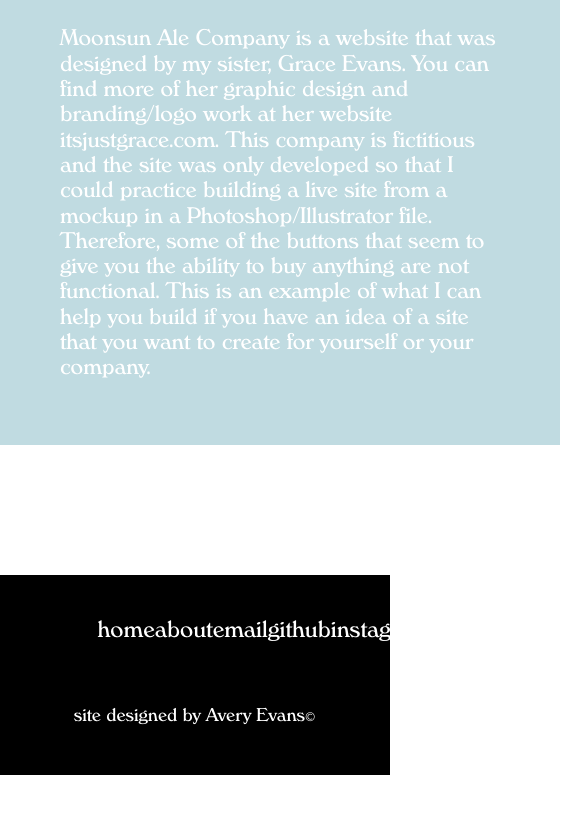
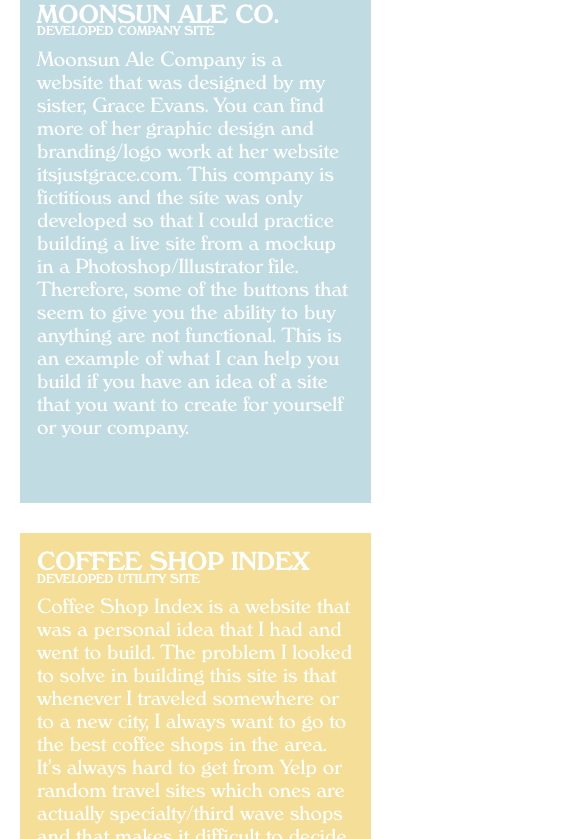
Before and after one commit to averye457/NewPortfolioSite, a plain HTML site: page docs/index.html in a window 390 px wide. Shown: the part 345-1184 px from the top of the page, 585 px wide, since content can reach past the window. Before the commit the page ends 1120 px from the top, so only its background shows below. Drawn offline with Linux system fonts and the light colour scheme.

Commit message:
finished responsiveness

```diff
--- a/docs/style.css
+++ b/docs/style.css
@@ -169,3 +169,250 @@ footer p {
 footer span {
   font-size: 12px;
 }
+
+@media (max-width: 1200px) {
+
+  .page-wrapper {
+    width: 900px;
+  }
+
+  .square {
+    width: 425px;
+    height: 425px;
+    margin-bottom: 30px;
+  }
+
+  .square-content {
+    width: 375px;
+    height: 375px;
+    margin-top: 25px;
+    margin-left: 25px;
+  }
+
+  h1 {
+    font-size: 33px;
+    text-transform: uppercase;
+    letter-spacing: 1px;
+  }
+
+  p {
+    margin-top: 15px;
+    font-size: 19px;
+  }
+
+  .profile-blurb {
+    font-size: 20px;
+  }
+
+}
+
+@media (max-width: 950px) {
+
+  .page-wrapper {
+    width: 600px;
+  }
+
+  .logo {
+    width: 35%;
+    height: auto;
+  }
+
+  .nav {
+    width: 55%;
+    display: flex;
+    flex-direction: row;
+    justify-content: space-between;
+  }
+
+  .square {
+    width: 600px;
+    height: 600px;
+    margin-bottom: 30px;
+  }
+
+  .square-content {
+    width: 500px;
+    height: 500px;
+    margin-top: 50px;
+    margin-left: 50px;
+  }
+
+  h1 {
+    font-size: 42px;
+    text-transform: uppercase;
+    letter-spacing: 2px;
+  }
+
+  p {
+    margin-top: 25px;
+    font-size: 26px;
+  }
+
+  .footer-nav {
+    width: 70%;
+    margin-top: 25px;
+  }
+
+  .profile-blurb {
+    font-size: 26px;
+  }
+
+  .square-border {
+    border: none;
+  }
+
+  .profile-pic-disappear {
+    float: left;
+    display: none;
+  }
+
+  .profile-blurb {
+    font-size: 23px;
+  }
+
+  .bio {
+    width: 80%;
+    margin-bottom: 100px;
+  }
+
+}
+
+@media (max-width: 650px) {
+
+  .page-wrapper {
+    width: 90%;
+  }
+
+  .top {
+    height: 300px;
+    flex-direction: column;
+    justify-content: space-around;
+  }
+
+  .logo {
+    width: 50%;
+    height: auto;
+  }
+
+  .logo-link {
+    left: 25%;
+  }
+
+  .nav {
+    width: 80%;
+    display: flex;
+    flex-direction: row;
+    justify-content: space-between;
+  }
+
+  .square {
+    width: 100%;
+    height: auto;
+    margin-bottom: 30px;
+  }
+
+  .square-content {
+    width: 90%;
+    margin-left: 5%;
+    margin-top: 5%;
+  }
+
+  h1 {
+    font-size: 40px;
+    text-transform: uppercase;
+    letter-spacing: 2px;
+  }
+
+  p {
+    margin-top: 15px;
+    font-size: 25px;
+  }
+
+  .footer-nav {
+    width: 70%;
+    margin-top: 25px;
+  }
+
+}
+
+@media (max-width: 575px) {
+
+  h1 {
+    font-size: 32px;
+    text-transform: uppercase;
+    letter-spacing: 1px;
+  }
+
+  p {
+    margin-top: 5px;
+    font-size: 22px;
+  }
+
+  .footer-nav div a {
+    font-size: 18px;
+  }
+
+  .footer-nav {
+    width: 80%;
+    margin-top: 25px;
+  }
+
+}
+
+@media (max-width: 430px) {
+
+  .logo {
+    width: 70%;
+    height: auto;
+  }
+
+  .logo-link {
+    left: 20%;
+  }
+
+  .nav {
+    width: 90%;
+    height:
+    display: flex;
+    flex-direction: row;
+    justify-content: space-between;
+  }
+
+  .footer-nav {
+    width: 85%;
+    margin-top: 25px;
+  }
+
+  h1 {
+    font-size: 24px;
+    text-transform: uppercase;
+    letter-spacing: 1px;
+  }
+
+  p {
+    margin-top: 5px;
+    font-size: 20px;
+  }
+
+}
+
+@media (max-width: 340px) {
+
+  .nav {
+    width: 90%;
+    height: 120px;
+    display: flex;
+    flex-direction: column;
+    align-items: center;
+    justify-content: space-between;
+  }
+
+  footer {
+    height: 275px;
+  }
+
+  p {
+    font-size: 19px;
+  }
+
+}
```
Also changed, not shown: docs/about.html (+2 -2 lines).
